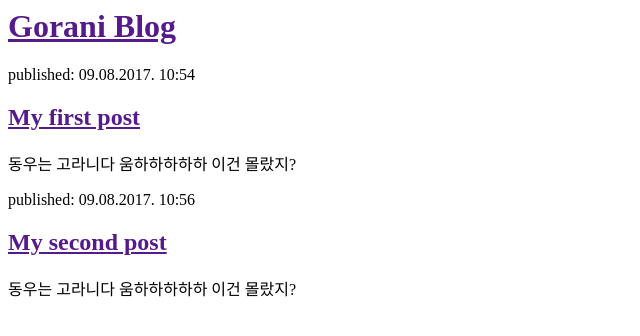
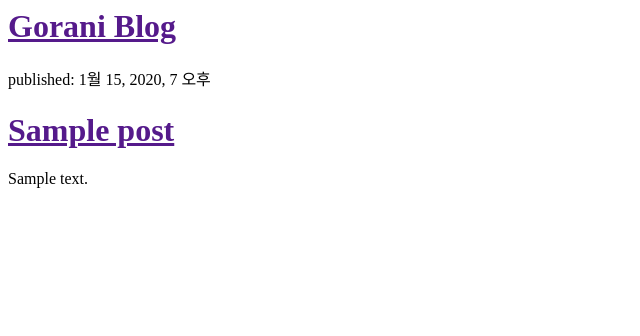
Before and after one commit to enjoygorani/my-first-blog, a Django app: template blog/templates/blog/post_list.html in a window 1280 px wide. Shown: the top 336 px of the page, without its empty margins (0-640 px from the left). Run offline with Django 3.2, Linux system fonts and the light colour scheme; the template is opened without the code that fills it: values that come from a table or form of the project are taken from there, others are empty; tables that the repository leaves empty hold one stand-in row (values such as "Sample post").

Commit message:
Modified templates to display posts from database.

```diff
--- a/blog/templates/blog/post_list.html
+++ b/blog/templates/blog/post_list.html
@@ -7,16 +7,11 @@
       <h1><a href="">Gorani Blog</a></h1>
     </div>
 
+    {% for post in posts %}
     <div>
-      <p>published: 09.08.2017. 10:54</p>
-      <h2><a href="">My first post</a></h2>
-      <p>동우는 고라니다 움하하하하하 이건 몰랐지?</p>
-    </div>
-
-    <div>
-      <p>published: 09.08.2017. 10:56</p>
-      <h2><a href="">My second post</a></h2>
-      <p>동우는 고라니다 움하하하하하 이건 몰랐지?</p>
-    </div>
+      <p>published: {{ post.published_date }}</p>
+      <h1><a href="">{{ post.title }}</a></h1>
+      <p>{{ post.text|linebreaksbr }}</p>
+    {% endfor %}
   </body>
 </html>
--- a/blog/views.py
+++ b/blog/views.py
@@ -1,5 +1,8 @@
 from django.shortcuts import render
+from django.utils import timezone
+from .models import Post
 
 # Create your views here.
 def post_list(request):
-    return render(request, 'blog/post_list.html', {})
+    posts = Post.objects.filter(published_date__lte=timezone.now()).order_by('published_date')
+    return render(request, 'blog/post_list.html', {'posts': posts})
```
